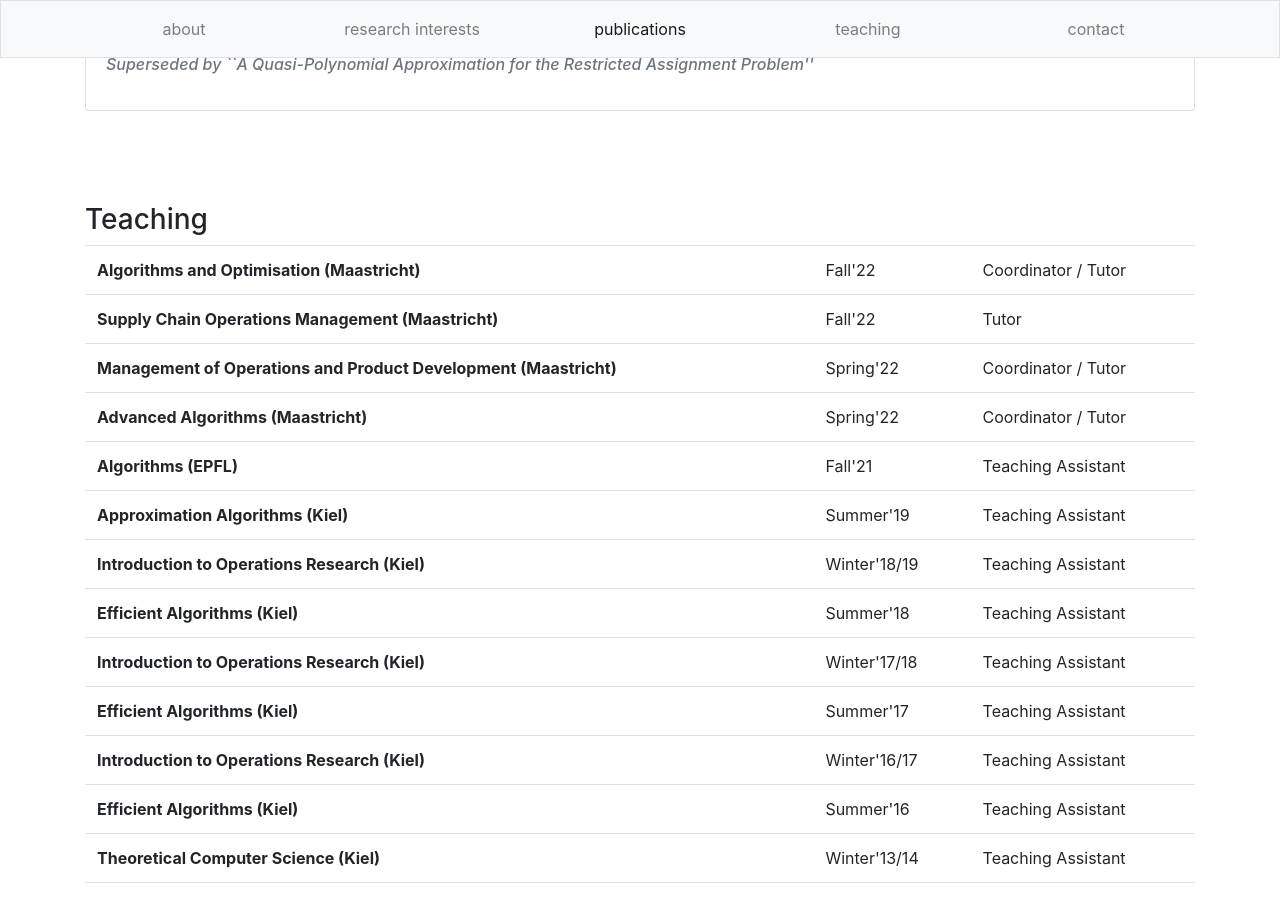
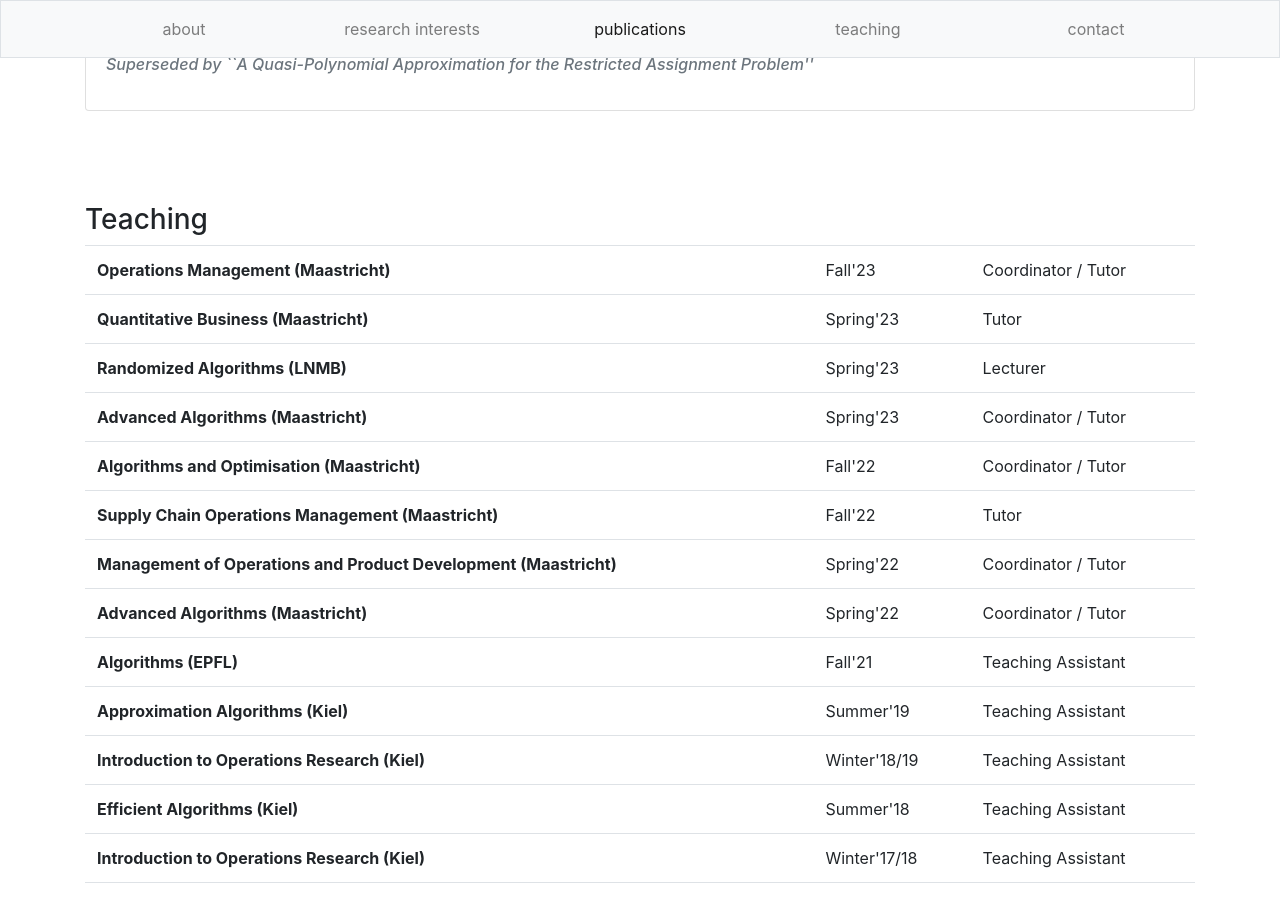
Before and after one commit to larsrohwedder/larsrohwedder.github.io, a Jekyll site: the page built from index.html, in a window 1280 px wide and 900 px high, scrolled down 5985 px. Built offline with Jekyll 4.4.1, drawn with Linux system fonts in a browser that asks for light colours.

Commit message:
Update teaching.yml

```diff
--- a/_data/teaching.yml
+++ b/_data/teaching.yml
@@ -1,3 +1,24 @@
+
+- time: "Fall'23"
+  role: "Coordinator / Tutor"
+  lecture: "Operations Management (Maastricht)"
+  translation: "Operations Management (Maastricht)"
+
+- time: "Spring'23"
+  role: "Tutor"
+  lecture: "Quantitative Business (Maastricht)"
+  translation: "Quantitative Business (Maastricht)"
+
+- time: "Spring'23"
+  role: "Lecturer"
+  lecture: "Randomized Algorithms (LNMB)"
+  translation: "Randomized Algorithms (LNMB)"
+
+- time: "Spring'23"
+  role: "Coordinator / Tutor"
+  lecture: "Advanced Algorithms (Maastricht)"
+  translation: "Advanced Algorithms (Maastricht)"
+
 - time: "Fall'22"
   role: "Coordinator / Tutor"
   lecture: "Algorithms and Optimisation (Maastricht)"
```
